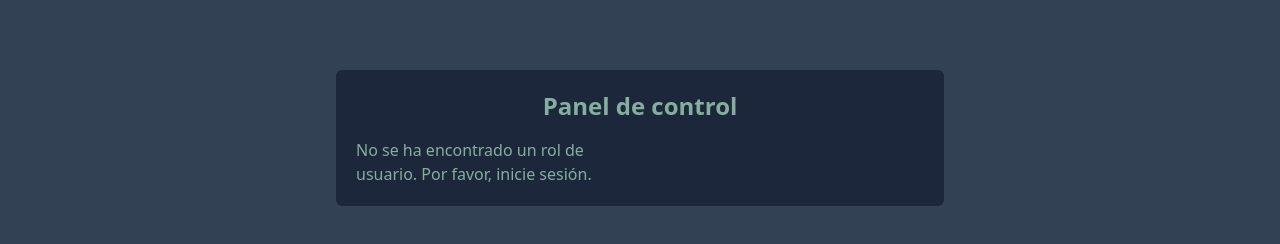
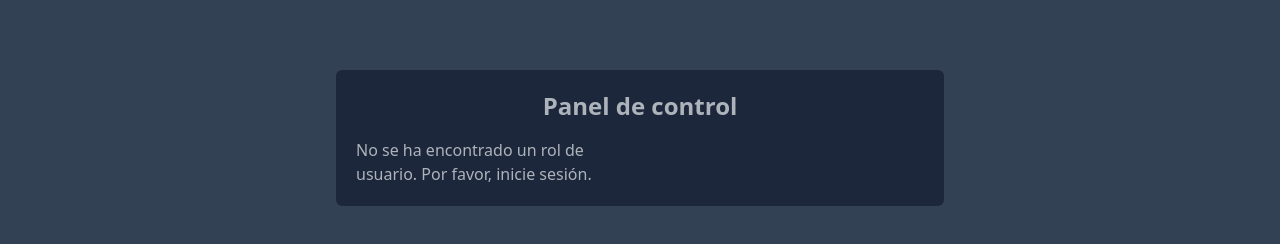
Before and after one commit to Gernat-stck/proyecto_venta, a React (Vite) app: page /maindashboard in a window 1280 px wide. Shown: the part 290-534 px from the top of the page. Built offline with nearby package versions, Linux system fonts and the light colour scheme; sample sign-in values are in the browser's storage; what @react-pdf/renderer would draw is missing.

Commit message:
Change color text

```diff
--- a/src/pages/MainDashboard.jsx
+++ b/src/pages/MainDashboard.jsx
@@ -21,7 +21,7 @@ export default function MainDashboard() {
   }, [navigate]);
 
   return (
-    <div className="p-5 h-90 mb-16 w-3/6 bg-slate-900 text-green-200 rounded-md opacity-60 w-3/8">
+    <div className="p-5 h-90 mb-16 w-3/6 bg-slate-900 text-white rounded-md opacity-60 w-3/8">
       <ToastContainer />
       <h1 className="text-2xl font-bold mb-4 text-center">Panel de control</h1>
       <div className="grid grid-cols-2 gap-4 relative w-90">
```
